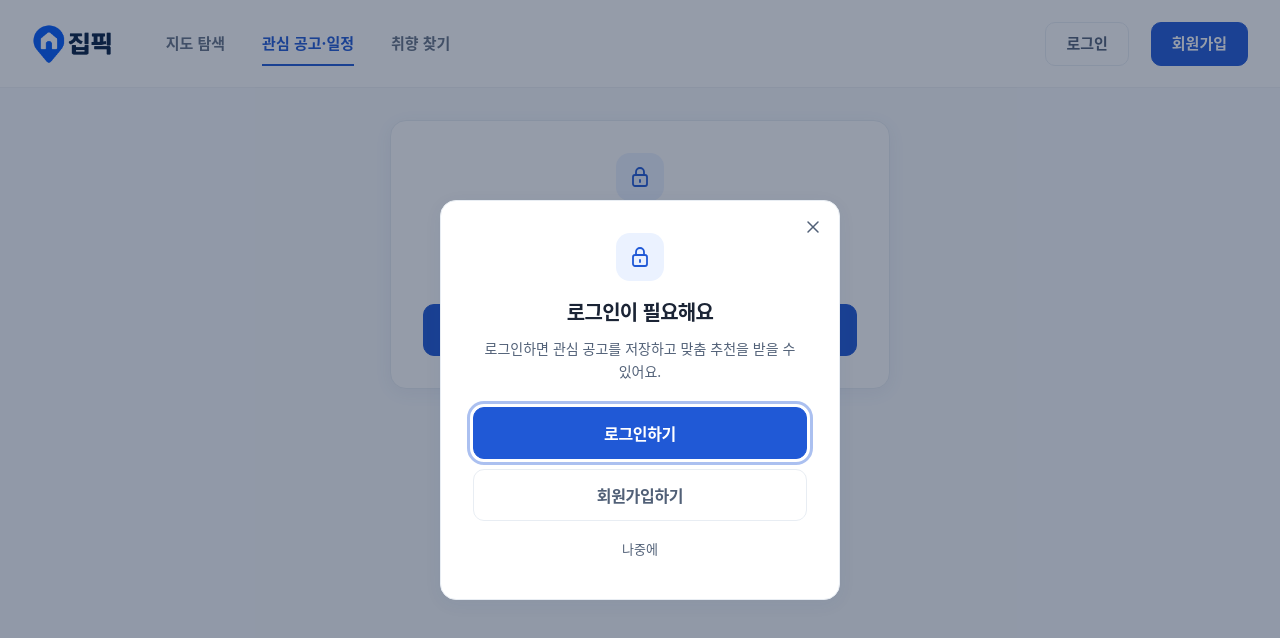
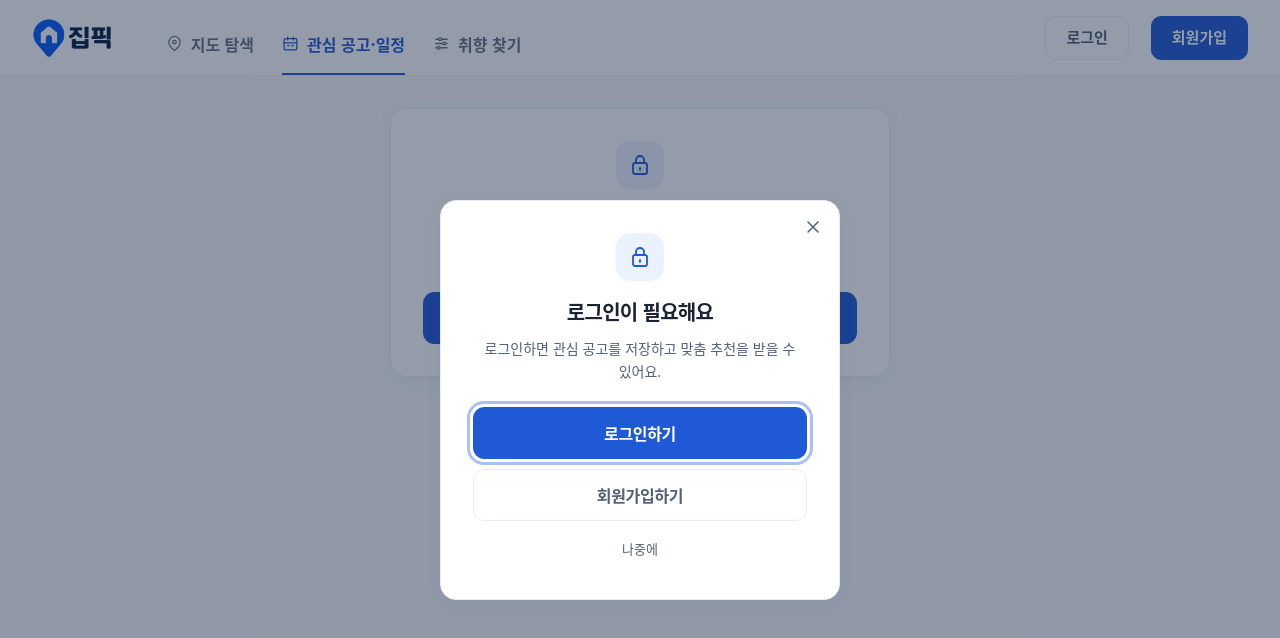
Before and after one commit to prgrms-be-devcourse/NBE11-13-final-Team01, a React (Vite) app in the folder zipick-frontend/: page /calendar in a window 1280 px wide. Shown: the top 638 px of the page. Built offline with nearby package versions, Linux system fonts and the light colour scheme; no server answers.

Commit message:
style(frontend): unify navigation layout and active indicators

```diff
--- a/zipick-frontend/src/components/Header.module.css
+++ b/zipick-frontend/src/components/Header.module.css
@@ -1,6 +1,6 @@
 /* 헤더에만 적용하는 공통 정렬·인터랙션. 본문 컨테이너는 그대로 둔다. */
 .header.header {
-  height: 88px;
+  height: 76px;
   border-bottom: 1px solid #eff1f5;
   background: rgba(255, 255, 255, .98);
   color: var(--zipick-ink);
@@ -18,18 +18,22 @@
   margin-inline: auto;
 }
 .inner {
-  --header-padding: 32px;
+  /* 넓은 화면에서도 본문(최대 1400px)보다 조금 바깥에 둔다. 1440px에서는 32px를 넘기지 않는다. */
+  --header-padding: max(32px, calc((var(--header-viewport-width, 100vw) - 1440px) / 2));
   padding-inline-start: var(--header-padding);
   /* 본문 폭을 바꾸지 않고, 스크롤바 유무와 관계없이 우측 행동을 같은 화면 기준에 맞춘다. */
   padding-inline-end: max(0px, calc(var(--header-padding) - var(--header-scrollbar-width, 0px)));
 }
 .header .inner { height: 100%; gap: 54px; }
 .header.service { display: block; padding: 0; position: sticky; top: 0; z-index: 30; backdrop-filter: blur(14px); }
-.header.authentication { height: 88px; }
+.header.authentication { height: 76px; }
 .header.authentication .inner { min-height: 0; padding-block: 0; }
 .header.service :global(.logo) { display: inline-flex; align-items: center; flex-shrink: 0; }
-.header.service :global(.nav) { display: flex; align-items: center; flex-shrink: 0; gap: 37px; font-size: 15px; font-weight: 550; line-height: 1.65; letter-spacing: normal; }
-.header.service :global(.nav) a { padding: 10px 0 8px; color: #667386; }
+.header.service :global(.nav) { display: flex; align-self: stretch; align-items: stretch; flex-shrink: 0; gap: 28px; font-size: 16px; font-weight: 550; line-height: 1.5; letter-spacing: normal; }
+/* 링크를 행 높이만큼 늘려 기존 2px 활성 테두리가 헤더 하단 구분선과 맞닿게 한다. */
+/* 패딩 합은 유지하고 위/아래에 6px를 재배분해 아이콘과 텍스트를 함께 내린다. */
+.header.service :global(.nav) a { display: inline-flex; align-items: center; flex-shrink: 0; gap: 8px; padding: 16px 0 2px; color: #667386; }
+.navIcon { display: block; flex-shrink: 0; }
 .header.service :global(.nav) a:global(.active) { color: var(--zipick-blue); border-color: var(--zipick-blue); }
 .header.service :global(.auth-box) { flex: 1; min-width: 0; justify-content: flex-end; gap: 22px; }
 .header.service :global(.auth-box__email) { min-width: 0; max-width: 240px; overflow: hidden; text-overflow: ellipsis; color: var(--zipick-body); font-size: 12px; }
@@ -76,7 +80,9 @@
   .inner { --header-padding: 16px; }
   .header.header.service { height: auto; }
   .header.service .inner { height: auto; flex-wrap: wrap; gap: 8px 16px; padding-block: 14px 0; }
-  .header.service :global(.nav) { order: 3; width: 100%; min-width: 0; overflow-x: auto; }
+  /* 기존 모바일 행간(15px × 1.65)을 유지해 헤더·본문 시작 높이는 바뀌지 않게 한다. */
+  .header.service :global(.nav) { order: 3; width: 100%; min-width: 0; overflow-x: auto; scrollbar-width: none; line-height: 24.75px; }
+  .header.service :global(.nav)::-webkit-scrollbar { display: none; }
   .header.service :global(.auth-box__email) { max-width: 100px; }
   .header.authentication { height: 68px; }
   .header.authentication .inner { gap: 16px; }
--- a/zipick-frontend/src/components/HeaderInner.tsx
+++ b/zipick-frontend/src/components/HeaderInner.tsx
@@ -9,7 +9,11 @@ export default function HeaderInner({ children, className = '' }: { children: Re
     const element = ref.current;
     if (!element) return;
     // 인증 화면의 stable gutter는 vw에서도 빠지므로 실제 예약 너비를 측정한다.
-    const update = () => element.style.setProperty('--header-scrollbar-width', `${Math.max(0, window.innerWidth - element.getBoundingClientRect().width)}px`);
+    const update = () => {
+      // stable gutter가 있는 인증 화면도 동일한 뷰포트 기준으로 좌우 여백을 계산한다.
+      element.style.setProperty('--header-viewport-width', `${window.innerWidth}px`);
+      element.style.setProperty('--header-scrollbar-width', `${Math.max(0, window.innerWidth - element.getBoundingClientRect().width)}px`);
+    };
     update();
     const observer = new ResizeObserver(update);
     observer.observe(element);
--- a/zipick-frontend/src/components/Layout.tsx
+++ b/zipick-frontend/src/components/Layout.tsx
@@ -77,9 +77,24 @@ export default function Layout() {
     </Link>
     {/* 전체 공고와 맞춤 추천은 지도 화면 안에서 전환한다. 독립 메뉴를 두지 않는다. */}
     <nav className="nav" aria-label="주요 메뉴">
-      <NavLink to="/map" className={headerStyles.navLink}>지도 탐색</NavLink>
-      <NavLink to="/calendar" className={headerStyles.navLink}>관심 공고·일정</NavLink>
-      <NavLink to="/tune" className={headerStyles.navLink}>취향 찾기</NavLink>
+      <NavLink to="/map" className={headerStyles.navLink}>
+        <svg className={headerStyles.navIcon} width="17" height="17" viewBox="0 0 24 24" fill="none" stroke="currentColor" strokeWidth="1.8" strokeLinecap="round" strokeLinejoin="round" aria-hidden="true" focusable="false">
+          <path d="M20 10c0 6-8 12-8 12S4 16 4 10a8 8 0 1 1 16 0Z" /><circle cx="12" cy="10" r="2.5" />
+        </svg>
+        <span>지도 탐색</span>
+      </NavLink>
+      <NavLink to="/calendar" className={headerStyles.navLink}>
+        <svg className={headerStyles.navIcon} width="17" height="17" viewBox="0 0 24 24" fill="none" stroke="currentColor" strokeWidth="1.8" strokeLinecap="round" strokeLinejoin="round" aria-hidden="true" focusable="false">
+          <rect x="3" y="5" width="18" height="16" rx="2" /><path d="M16 3v4M8 3v4M3 11h18M8 15h2M14 15h2" />
+        </svg>
+        <span>관심 공고·일정</span>
+      </NavLink>
+      <NavLink to="/tune" className={headerStyles.navLink}>
+        <svg className={headerStyles.navIcon} width="17" height="17" viewBox="0 0 24 24" fill="none" stroke="currentColor" strokeWidth="1.8" strokeLinecap="round" strokeLinejoin="round" aria-hidden="true" focusable="false">
+          <path d="M4 6h4m4 0h8M4 12h10m4 0h2M4 18h2m4 0h10" /><circle cx="10" cy="6" r="2" /><circle cx="16" cy="12" r="2" /><circle cx="8" cy="18" r="2" />
+        </svg>
+        <span>취향 찾기</span>
+      </NavLink>
     </nav>
     <AuthBox />
   </>;
--- a/zipick-frontend/src/features/auth/AuthPage.module.css
+++ b/zipick-frontend/src/features/auth/AuthPage.module.css
@@ -20,7 +20,7 @@
 .headerBrand { font-size: 22px; }
 .mapButton { display: inline-flex; align-items: center; gap: 7px; border: 1px solid var(--zipick-line); border-radius: var(--zipick-radius-control); padding: 9px 13px; background: var(--zipick-white); color: var(--zipick-body); font-size: 13px; font-weight: 600; white-space: nowrap; }
 .mapButton:hover { background: var(--zipick-blue-light); color: var(--zipick-blue); }
-.main { position: relative; display: flex; align-items: flex-start; justify-content: center; min-height: calc(100dvh - 88px); padding: 58px 20px 56px; }
+.main { position: relative; display: flex; align-items: flex-start; justify-content: center; min-height: calc(100dvh - 76px); padding: 58px 20px 56px; }
 .main::before { position: absolute; inset: 0; content: ''; pointer-events: none; background: radial-gradient(ellipse 470px 330px at calc(50% - 270px) 19%, #eaf1ff 0%, transparent 93%); opacity: .66; }
 
 .panel {
```
Also changed, not shown: zipick-frontend/src/features/landing/Landing.module.css, 2 other files (tests, documents, lock files or other folders).
